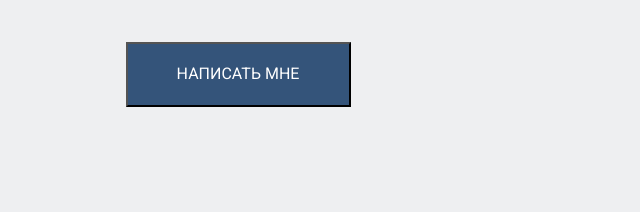
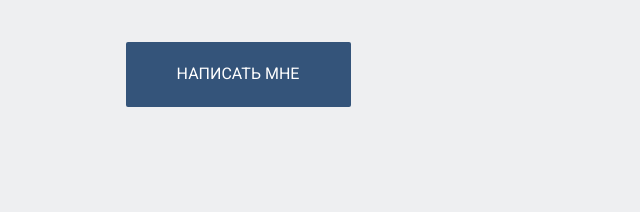
Before and after one commit to marseltatarin/wd-project, a website: page src/index.html in a window 1280 px wide. Shown: the part 422-634 px from the top of the page, 453-1093 px from the left. Drawn offline with Linux system fonts and the light colour scheme.

Commit message:
modified button

```diff
--- a/src/sass/_general.sass
+++ b/src/sass/_general.sass
@@ -50,5 +50,6 @@ nav
         font-size: 16px
         line-height: 26px
         text-align: center
-
+        border: none
+        border-radius: 2px
         color: #FFFFFF
```
Also changed, not shown: src/css/styles.min.css.
